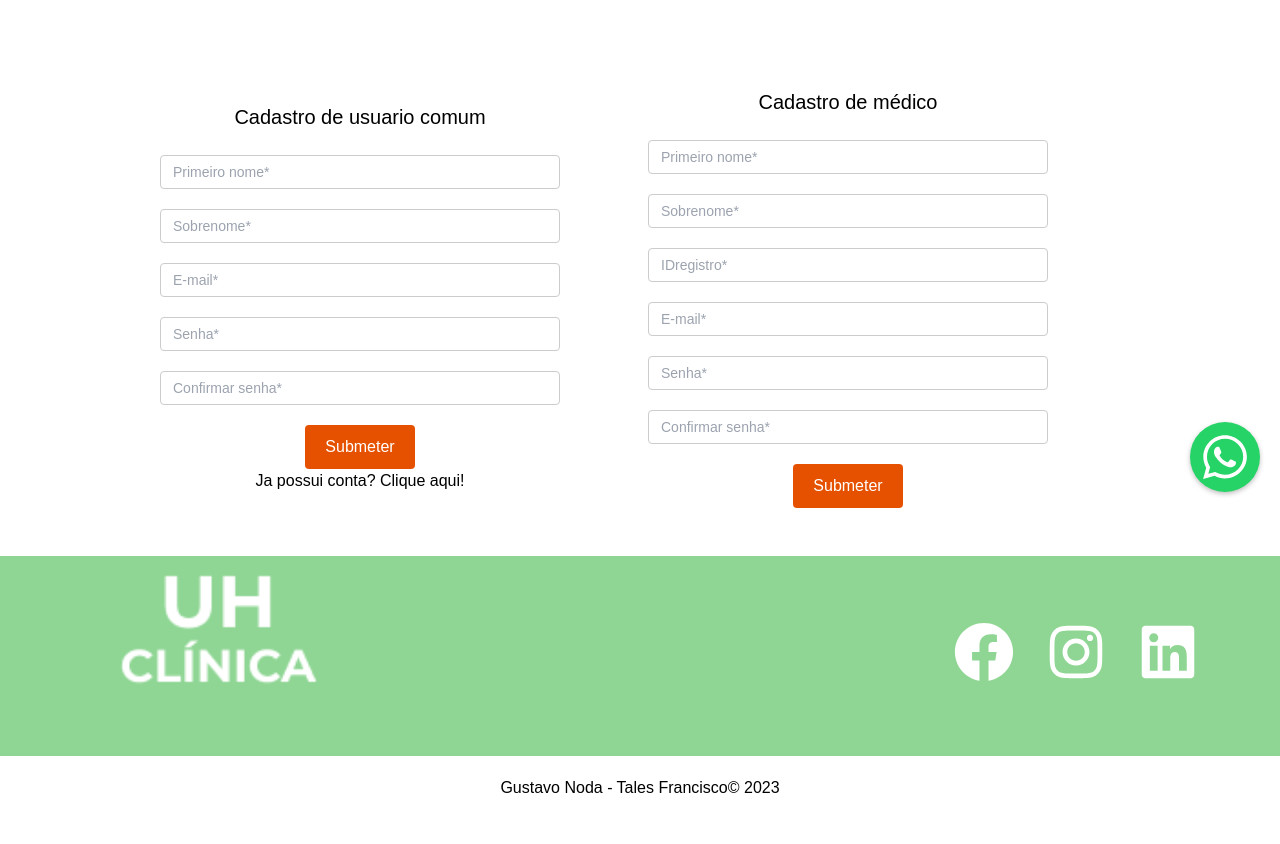
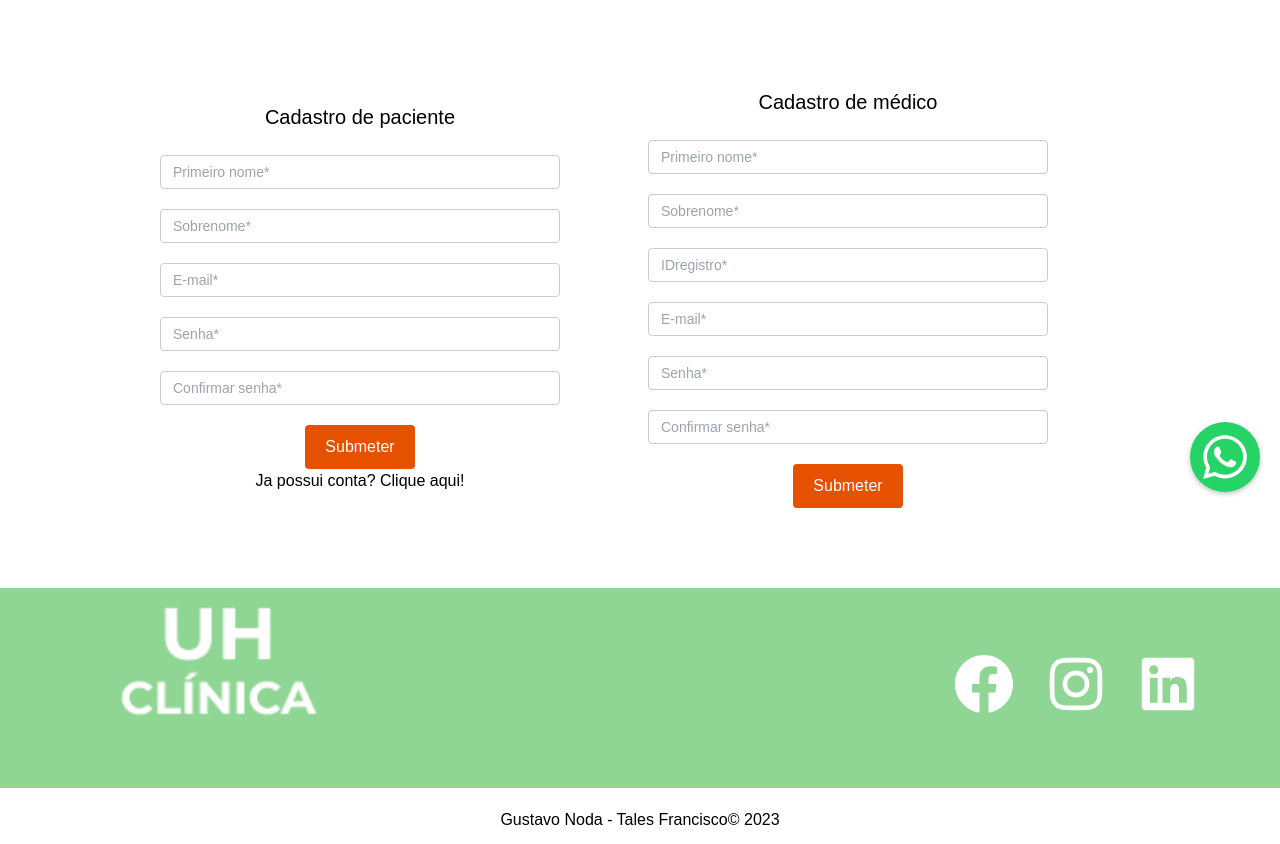
Before and after one commit to tales-oliveira/UHCl-nica, a React (Create React App) app: page /cadastro in a window 1280 px wide. Shown: the part 288-1132 px from the top of the page. Before the commit the page ends 1100 px from the top, so only its background shows below. Built offline with nearby package versions, Linux system fonts and the light colour scheme.

Commit message:
colocando o login

```diff
--- a/src/components/CadastroTema.jsx
+++ b/src/components/CadastroTema.jsx
@@ -58,7 +58,7 @@ export default function CadastroTema(){
     return (
         <div className="flex justify-center items-center h-400 pt-30 mt-20">
             <div className="formulario-container mx-2">
-                <span className='mb-6 text-xl'>Cadastro de usuario comum</span>
+                <span className='mb-6 text-xl'>Cadastro de paciente</span>
                 <form onSubmit={handleSubmit(submitUsuarioComum)} noValidate>
                     <p className='erro'>{errors.nome?.message}</p>
                     <input type="text" id="nome" placeholder="Primeiro nome*" {...register('nome')} />
--- a/src/components/LoginTema.jsx
+++ b/src/components/LoginTema.jsx
@@ -7,7 +7,7 @@ import * as yup from "yup";
 // eslint-disable-next-line
 import axios, * as others from 'axios';
 import { useState } from 'react';
-import { Link, Navigate } from 'react-router-dom';
+import { Link } from 'react-router-dom';
 
 //as especificações da conta
 const schema = yup.object({
@@ -19,6 +19,7 @@ const schema = yup.object({
 export default function LoginTema(){
 
     const [msg, setMsg] = useState(' ');
+    const [isLoggedIn, setIsLoggedIn] = useState(false); // Estado para rastrear o status de login
 
     const form = useForm({
         resolver: yupResolver(schema)
@@ -34,6 +35,7 @@ export default function LoginTema(){
             // eslint-disable-next-line
             const response = await axios.post('http://localhost:3000/login', data);
             setMsg('Usuário Autenticado');
+            setIsLoggedIn(true); // Atualiza o estado para indicar que o usuário está autenticado
             console.log(data)
         } catch (error) {
             console.log('Deu erro')
@@ -42,13 +44,23 @@ export default function LoginTema(){
 
     }
 
-    if(msg.includes('Usuário Autenticado')){
-        return <Navigate to='/' />
-    }
+    // if(msg.includes('Usuário Autenticado')){
+    //     return <Navigate to='/' />
+    // }
 
     return (
         <div className='formulario'>
+            {isLoggedIn ? (
+                // Se estiver logado, exibe a mensagem de "Bem-vindo"
+                <div className='mt-10 mb-10 pt-20'>
+                    <p>Deletar conta</p>
+                    <p>Att conta</p>
+                </div>
+            ) : (
                 <form onSubmit={handleSubmit(submit)} noValidate>
+                    <h1 className="text-greeny justify-center text-7xl mb-12 mt-56">
+                    Log in
+                    </h1>
 
                     <p className='erro'>{errors.email?.message}</p>
                     <input type="text" id="email" placeholder="E-mail*" {...register('email')} />
@@ -58,15 +70,15 @@ export default function LoginTema(){
 
                     <p className="server-response">{msg}</p>
                     <button className='botaoLog'>Entrar</button>
-            </form>
-            {/* <DevTool control={control}/> */}
+
                     <div>
                     Não possui conta?
                     <Link to="/cadastro"> Clique aqui!</Link>
                     </div>
-
-
+                </form>
+            )}
+            {/* <DevTool control={control}/> */}
         </div>
-    )
+    );
 
 }
--- a/src/components/containers/Footer.js
+++ b/src/components/containers/Footer.js
@@ -6,7 +6,7 @@ import logo from './logo_navbar.png'
 function Footer(){
     return(
 
-        <footer className='bg-greeny lg:h-[200px] min-[200px]:h-[400px]'>
+        <footer className='bg-greeny lg:h-[200px] min-[200px]:h-[400px] mt-20'>
             <div className='flex justify-center items-center align-middle min-[200px]:flex-col lg:flex-row lg:space-x-[600px]'>
                 <Link to='/'>
                     <img className='h-36 mr-[550px] min-[200px]:mr-0 min-[200px]:mb-12' src={logo} alt='logo' />
--- a/src/components/containers/Navbar.js
+++ b/src/components/containers/Navbar.js
@@ -14,7 +14,7 @@ function Navbar() {
   };
 
   return (
-    <nav className="bg-greeny fixed w-screen flex justify-center items-center space-x-56 z-20">
+    <nav className="bg-greeny fixed w-screen flex justify-center items-center space-x-56 z-20 mb-5">
       {isDesktop ? (
         <div className="flex justify-center items-center space-x-96">
           <Link to="/">
--- a/src/components/pages/Login.js
+++ b/src/components/pages/Login.js
@@ -5,9 +5,6 @@ function Login() {
   return (
     <div className="PageLogin mb-12">
       <div className="tema">
-        <h1 className="text-greeny justify-center text-7xl mb-12 mt-56">
-          Log in
-        </h1>
         <LoginTema />
         <WppBotao />
       </div>
```
Also changed, not shown: 2 other files (tests, documents, lock files or other folders). Lines whose indentation alone changed are shown as unchanged.
